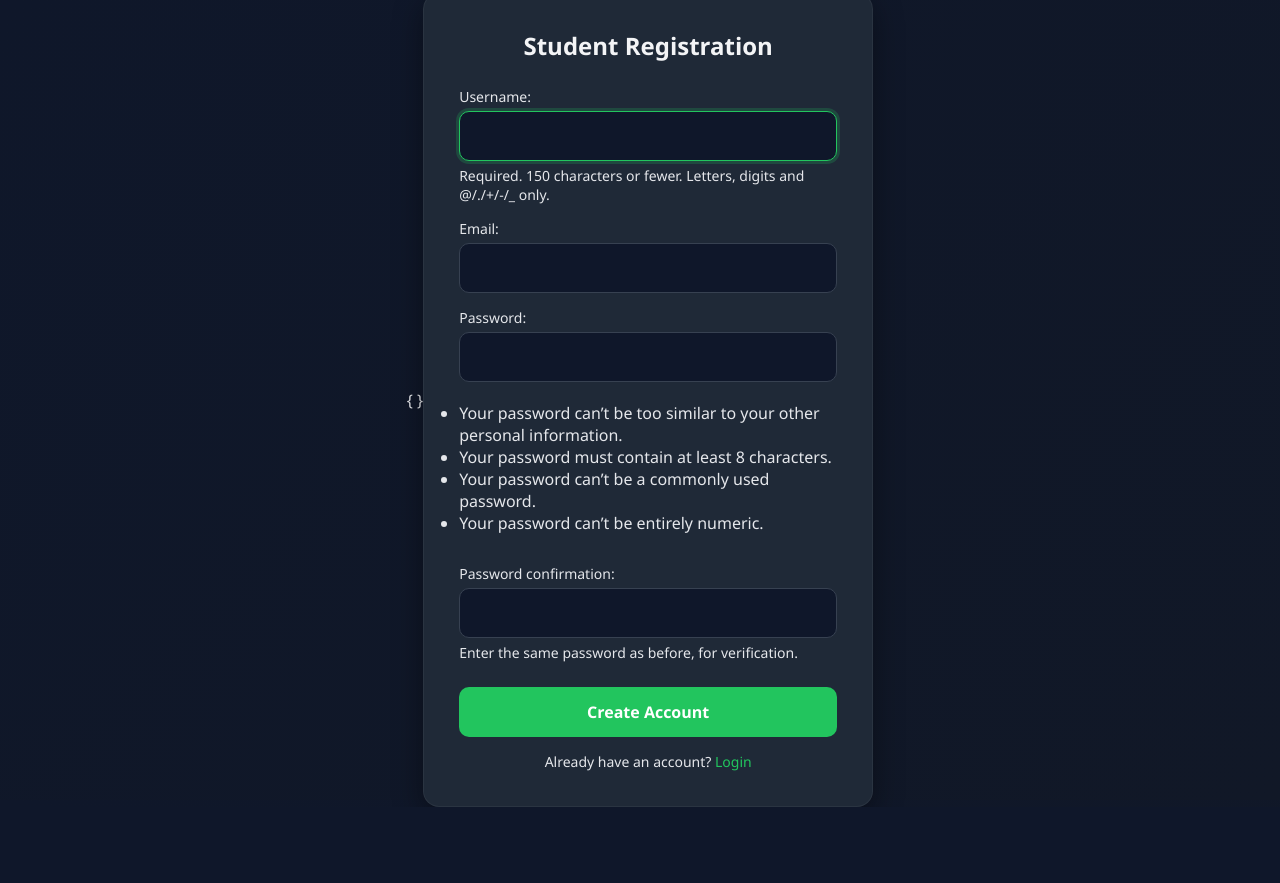
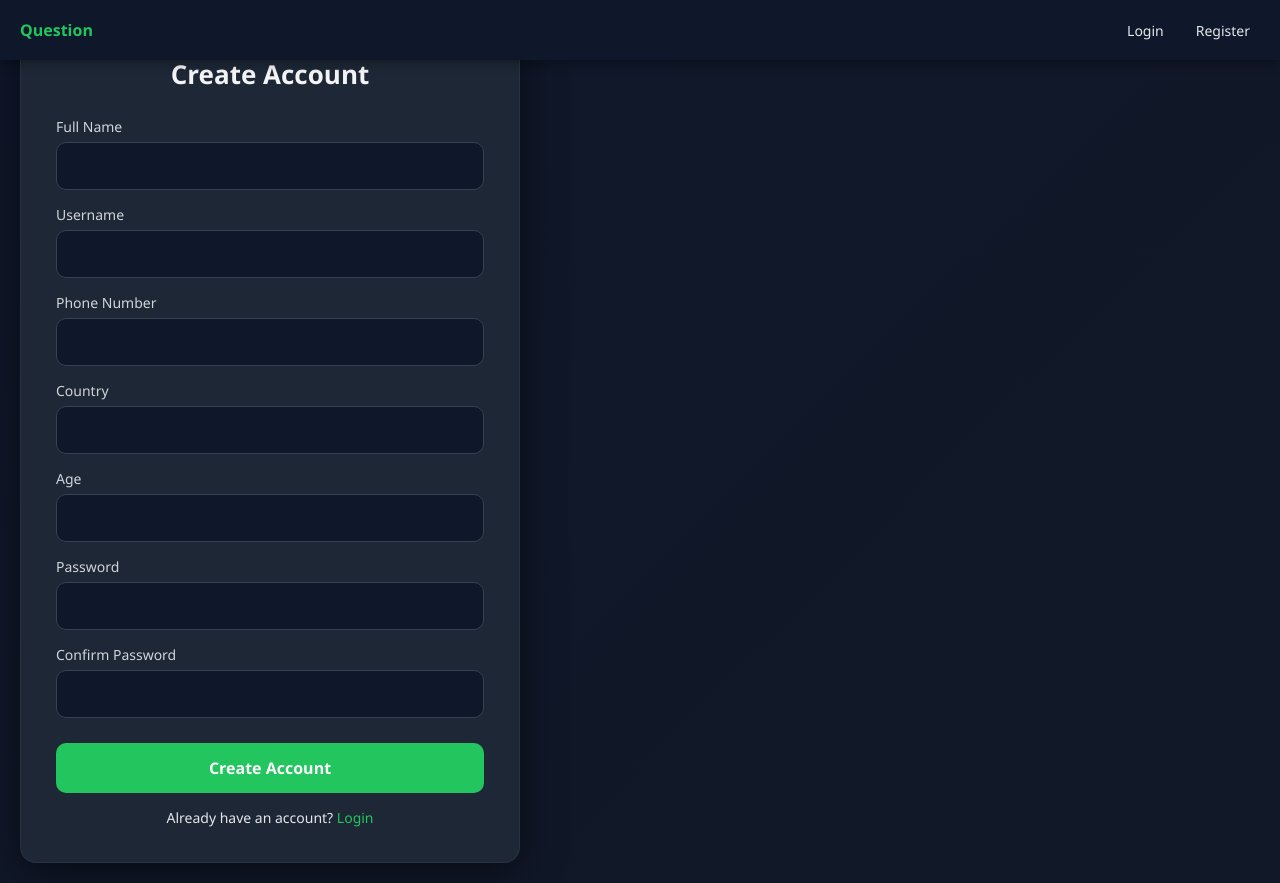
Before and after one commit to Tordi-portfolio/Submit_Questions, a Django app: page /register/ in a window 1280 px wide. Before the commit the page ends 807 px from the top, so only its background shows below. Run offline with Django 5.2, Linux system fonts and the light colour scheme.

Commit message:
Add files via upload

```diff
--- a/accounts/forms.py
+++ b/accounts/forms.py
@@ -1,18 +1,14 @@
 from django import forms
 from django.contrib.auth.models import User
-from django.contrib.auth.forms import UserCreationForm
+from .models import Profile
 
+class RegisterForm(forms.Form):
 
-class RegisterForm(UserCreationForm):
+    full_name = forms.CharField(max_length=150)
+    username = forms.CharField(max_length=150)
+    phone_number = forms.CharField(max_length=20)
+    country = forms.CharField(max_length=100)
+    age = forms.IntegerField()
 
-    email = forms.EmailField(required=True)
-
-    class Meta:
-        model = User
-
-        fields = [
-            'username',
-            'email',
-            'password1',
-            'password2'
-        ]
+    password = forms.CharField(widget=forms.PasswordInput)
+    confirm_password = forms.CharField(widget=forms.PasswordInput)
--- a/accounts/views.py
+++ b/accounts/views.py
@@ -8,30 +8,62 @@
 from .forms import RegisterForm
 
 
+from django.contrib.auth.models import User
+from .models import Profile
+from .forms import RegisterForm
+
 def register_view(request):
 
-    if request.method == 'POST':
+    form = RegisterForm()
+
+    if request.method == "POST":
 
         form = RegisterForm(request.POST)
 
         if form.is_valid():
 
-            user = form.save()
+            password = form.cleaned_data["password"]
+            confirm = form.cleaned_data["confirm_password"]
 
-            login(request, user)
+            if password != confirm:
+                return render(request, "accounts/register.html", {
+                    "form": form,
+                    "error": "Passwords do not match"
+                })
 
-            return redirect('dashboard')
+            full_name = form.cleaned_data["full_name"]
+            username = form.cleaned_data["username"]
+            phone = form.cleaned_data["phone_number"]
+            country = form.cleaned_data["country"]
+            age = form.cleaned_data["age"]
 
-    else:
+            user = User.objects.create_user(
+                username=username,
+                password=password
+            )
 
-        form = RegisterForm()
+            # split full name
+            name_parts = full_name.split(" ", 1)
+            user.first_name = name_parts[0]
 
-    return render(
-        request,
-        'accounts/register.html',
-        {'form': form}
-    )
+            if len(name_parts) > 1:
+                user.last_name = name_parts[1]
 
+            user.save()
+
+            # create profile
+            Profile.objects.create(
+                user=user,
+                phone_number=phone,
+                country=country,
+                age=age
+            )
+
+            return redirect("login")
+
+    return render(request, "accounts/register.html", {
+        "form": form
+    })
 
 from django.contrib.auth.decorators import login_required
 
--- a/assessment/admin.py
+++ b/assessment/admin.py
@@ -3,9 +3,11 @@
 from .models import (
     Question,
     StudentAnswer,
-    StudentProgress
+    StudentProgress,
+    ExamSettings
 )
 
 admin.site.register(Question)
 admin.site.register(StudentAnswer)
 admin.site.register(StudentProgress)
+admin.site.register(ExamSettings)
--- a/assessment/urls.py
+++ b/assessment/urls.py
@@ -7,7 +7,9 @@
     edit_question,
     delete_question,
     admin_responses,
-    user_responses
+    exam_settings,
+    user_responses,
+    start_assessment,
 )
 
 urlpatterns = [
@@ -21,4 +23,8 @@
 
     path('admin/users/', admin_users, name='admin_users'),
     path('admin/users/<int:user_id>/', user_responses, name='user_responses'),
+
+    path('admin/settings/', exam_settings, name='exam_settings'),
+
+    path('start-assessment/', start_assessment, name='start_assessment'),
 ]
--- a/templates/accounts/dashboard.html
+++ b/templates/accounts/dashboard.html
@@ -164,9 +164,9 @@
         <p>Click below to begin your examination</p>
 
         {% if remaining > 0 %}
-            <a class="start-btn" href="{% url 'assessment' %}">Start Assessment</a>
+            <a class="start-btn" href="{% url 'start_assessment' %}">Start Assessment</a>
         {% else %}
-            <a class="start-btn disabled">No Questions Available</a>
+            <a class="start-btn" href="{% url 'start_assessment' %}">Start Assessment</a>
         {% endif %}
     </div>
 
--- a/templates/accounts/register.html
+++ b/templates/accounts/register.html
@@ -1,8 +1,8 @@
-{<!DOCTYPE html>
-<html>
-<head>}
-    <title>Student Registration</title>
+{% extends "base.html" %}
 
+{% block title %}Student Registration{% endblock %}
+
+{% block content %}
     <meta name="viewport" content="width=device-width, initial-scale=1.0">
 
     <style>
@@ -10,78 +10,83 @@
             margin: 0;
             padding: 0;
             box-sizing: border-box;
-            font-family: "Segoe UI", Tahoma, Geneva, Verdana, sans-serif;
+            font-family: "Segoe UI", sans-serif;
         }
 
         body {
             background: linear-gradient(135deg, #0f172a, #111827);
-            height: 100vh;
+            min-height: 100vh;
             display: flex;
             justify-content: center;
             align-items: center;
+            padding: 20px;
             color: #e5e7eb;
-            padding: 20px;
         }
 
-        .register-card {
-            background: #1f2937;
+        .card {
+            width: 100%;
+            max-width: 500px;
+            background: rgba(31, 41, 55, 0.95);
+            border-radius: 16px;
             padding: 35px;
-            border-radius: 16px;
-            width: 100%;
-            max-width: 450px;
-            box-shadow: 0 10px 30px rgba(0,0,0,0.4);
+            box-shadow: 0 10px 40px rgba(0,0,0,0.5);
             border: 1px solid rgba(255,255,255,0.05);
+            backdrop-filter: blur(10px);
         }
 
         h1 {
             text-align: center;
             margin-bottom: 25px;
-            font-size: 24px;
+            font-size: 26px;
             color: #f3f4f6;
         }
 
-        form {
-            display: flex;
-            flex-direction: column;
-            gap: 15px;
+        .form-group {
+            margin-bottom: 15px;
         }
 
-        /* Django form styling */
-        form p {
-            display: flex;
-            flex-direction: column;
-            gap: 5px;
+        label {
+            display: block;
+            margin-bottom: 6px;
             font-size: 14px;
+            color: #d1d5db;
         }
 
-        input, select {
-            padding: 14px;
+        input {
+            width: 100%;
+            padding: 13px;
             border-radius: 10px;
             border: 1px solid #374151;
             background: #0f172a;
-            color: white;
-            font-size: 15px;
+            color: #fff;
             outline: none;
             transition: 0.2s;
-            width: 100%;
+            font-size: 15px;
         }
 
-        input:focus, select:focus {
+        input:focus {
             border-color: #22c55e;
             box-shadow: 0 0 0 3px rgba(34,197,94,0.2);
         }
 
+        .error {
+            color: #f87171;
+            font-size: 12px;
+            margin-top: 5px;
+        }
+
         button {
+            width: 100%;
             padding: 14px;
+            margin-top: 10px;
+            border: none;
             border-radius: 10px;
-            border: none;
             background: #22c55e;
             color: white;
+            font-size: 16px;
             font-weight: 600;
             cursor: pointer;
             transition: 0.2s;
-            font-size: 16px;
-            margin-top: 10px;
         }
 
         button:hover {
@@ -97,42 +102,96 @@
         .footer a {
             color: #22c55e;
             text-decoration: none;
-            font-weight: 500;
         }
 
         .footer a:hover {
             text-decoration: underline;
         }
 
-        /* Error styling (optional if you add messages) */
-        .errorlist {
-            color: #f87171;
+        .error-box {
+            background: rgba(239, 68, 68, 0.1);
+            border: 1px solid #ef4444;
+            padding: 10px;
+            border-radius: 8px;
+            margin-bottom: 15px;
             font-size: 13px;
-            list-style: none;
-            margin-top: 5px;
+            color: #fca5a5;
         }
     </style>
-</head>
 
 <body>
 
-<div class="register-card">
+<div class="card">
 
-    <h1>Student Registration</h1>
+    <h1>Create Account</h1>
+
+    {% if form.errors %}
+        <div class="error-box">
+            Please correct the errors below
+        </div>
+    {% endif %}
 
     <form method="POST">
         {% csrf_token %}
 
-        {{ form.as_p }}
+        <!-- FULL NAME -->
+        <div class="form-group">
+            <label>Full Name</label>
+            {{ form.full_name }}
+            {{ form.full_name.errors }}
+        </div>
+
+        <!-- USERNAME -->
+        <div class="form-group">
+            <label>Username</label>
+            {{ form.username }}
+            {{ form.username.errors }}
+        </div>
+
+        <!-- PHONE -->
+        <div class="form-group">
+            <label>Phone Number</label>
+            {{ form.phone_number }}
+            {{ form.phone_number.errors }}
+        </div>
+
+        <!-- COUNTRY -->
+        <div class="form-group">
+            <label>Country</label>
+            {{ form.country }}
+            {{ form.country.errors }}
+        </div>
+
+        <!-- AGE -->
+        <div class="form-group">
+            <label>Age</label>
+            {{ form.age }}
+            {{ form.age.errors }}
+        </div>
+
+        <!-- PASSWORD -->
+        <div class="form-group">
+            <label>Password</label>
+            {{ form.password }}
+            {{ form.password.errors }}
+        </div>
+
+        <!-- CONFIRM PASSWORD -->
+        <div class="form-group">
+            <label>Confirm Password</label>
+            {{ form.confirm_password }}
+            {{ form.confirm_password.errors }}
+        </div>
 
         <button type="submit">Create Account</button>
     </form>
 
     <div class="footer">
-        <p>Already have an account? <a href="{% url 'login' %}">Login</a></p>
+        Already have an account?
+        <a href="{% url 'login' %}">Login</a>
     </div>
 
 </div>
 
 </body>
-</html>
+{% endblock %}
--- a/templates/base.html
+++ b/templates/base.html
@@ -157,6 +157,7 @@
                 <a href="/assessment/admin/responses/">View Users Responses</a>
                 <a href="/assessment/admin/users/">View Users</a>
                 <a href="/assessment/admin/responses/">View Users Responses</a>
+                <a href="/assessment/admin/settings/">Exam Settings</a>
             {% else %}
                 <a class="start-btn" href="{% url 'assessment' %}">Start Assessment</a>
             {% endif %}
```
Also changed, not shown: accounts/models.py (+10 -1 lines), assessment/models.py (+11 -0 lines), assessment/views.py (+104 -17 lines), templates/admin/exam_settings.html (added, +80 -0 lines), templates/assessment/question.html (+62 -19 lines), accounts/migrations/0001_initial.py (added), assessment/migrations/0002_examsettings.py (added), assessment/migrations/0003_studentprogress_start_time.py (added).
